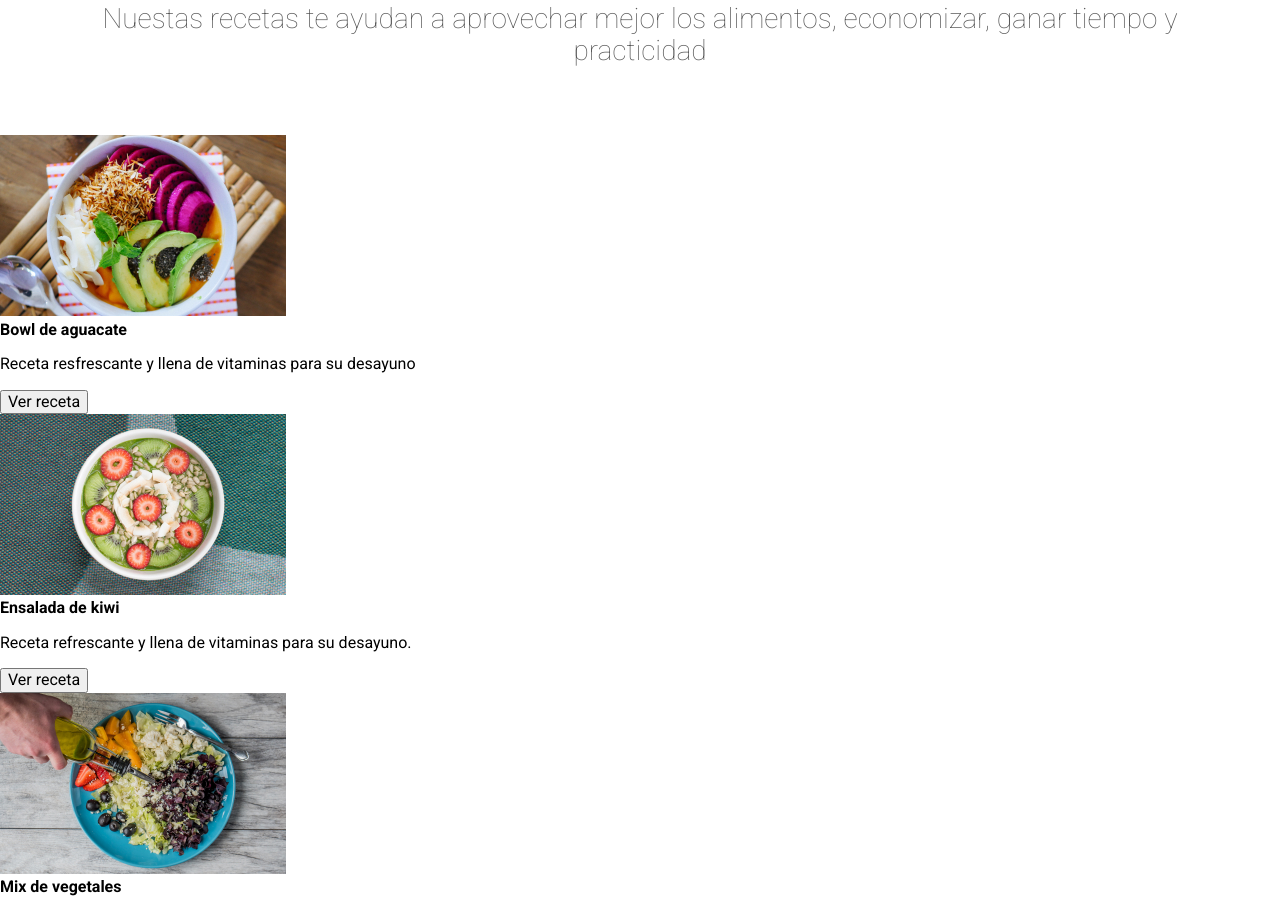
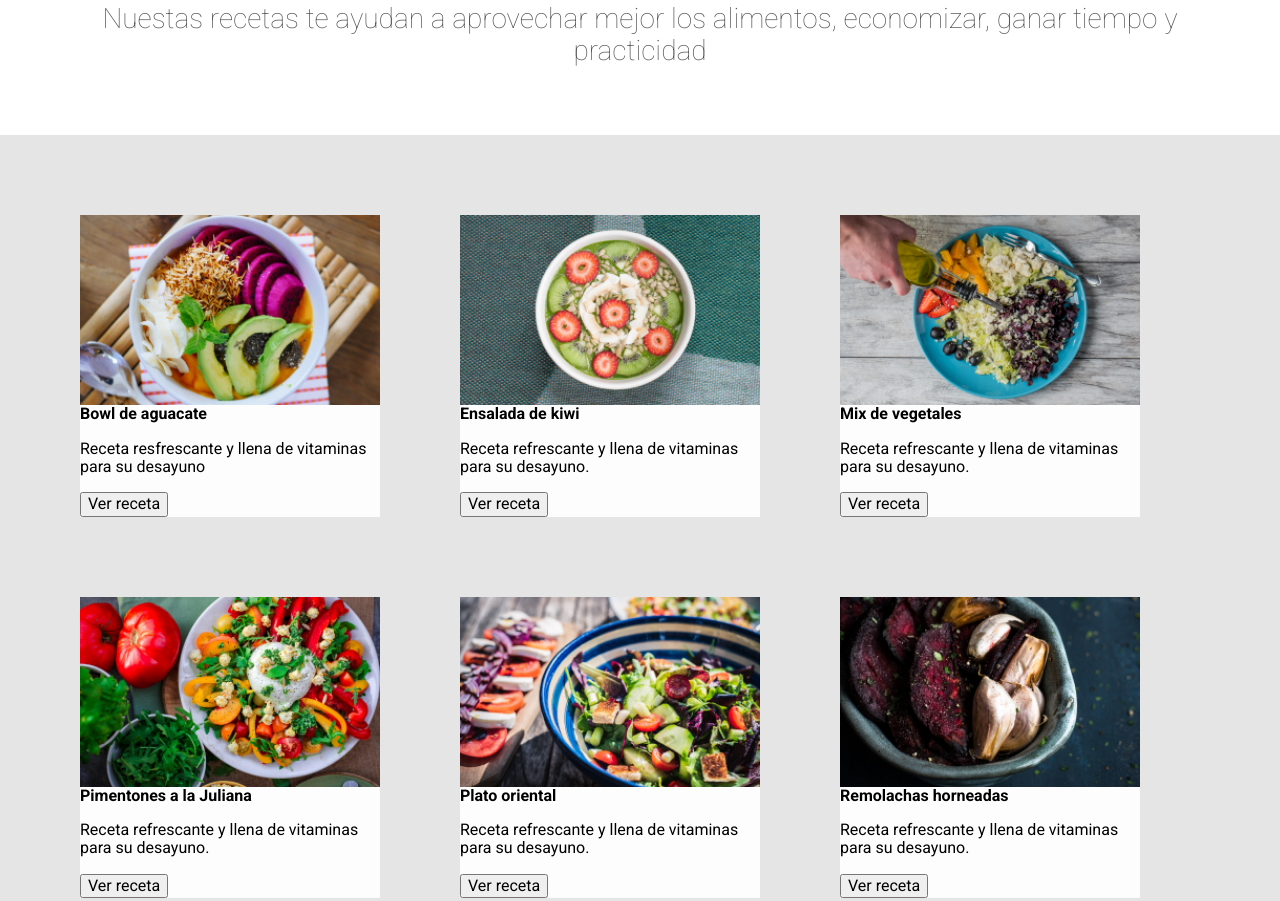
Before and after one commit to FinochioAdrian/Proyecto-Formacion-Arquitectura-CSS, a plain HTML site: page index.html in a window 1280 px wide. Shown: the part 928-1829 px from the top of the page. Drawn offline with Linux system fonts and the light colour scheme.

Commit message:
Añadido estilos a las seccion de recetas

```diff
--- a/assets/css/recetas.css
+++ b/assets/css/recetas.css
@@ -0,0 +1,6 @@
+.recetas{
+   background: #e5e5e5;
+    display: flex;
+    flex-wrap: wrap;
+    padding: 5rem 0 0 5rem ;
+}
--- /dev/null
+++ b/assets/css/recetas/receta.css
@@ -0,0 +1,8 @@
+.receta{
+    background: #fdfdfd;
+    display: flex;
+    flex-direction: column;
+    margin-bottom: 5rem;
+    margin-right: 5rem;
+    width: 25%;
+}
--- a/index.html
+++ b/index.html
@@ -24,6 +24,7 @@
     <link href="./assets/css/sobre/sobre-descripcion.css" rel="stylesheet" />
 
     <link href="./assets/css/recetas.css" rel="stylesheet" />
+    <link href="./assets/css/recetas/receta.css" rel="stylesheet" />
     <link href="./assets/css/recetas/receta-imagen.css" rel="stylesheet" />
     <link href="./assets/css/recetas/receta-contenido.css" rel="stylesheet" />
     <link href="./assets/css/recetas/receta-titulo.css" rel="stylesheet" />
```
